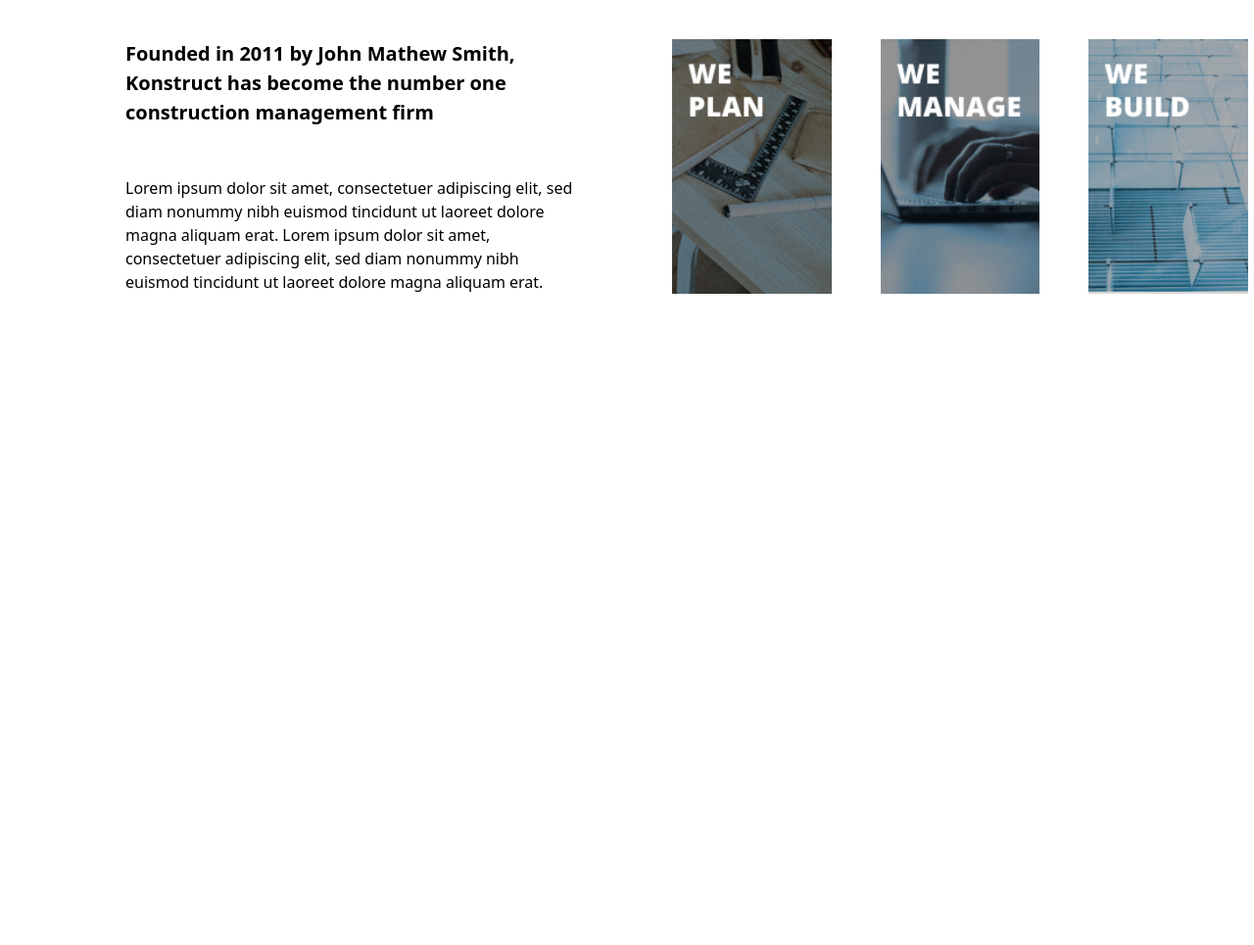
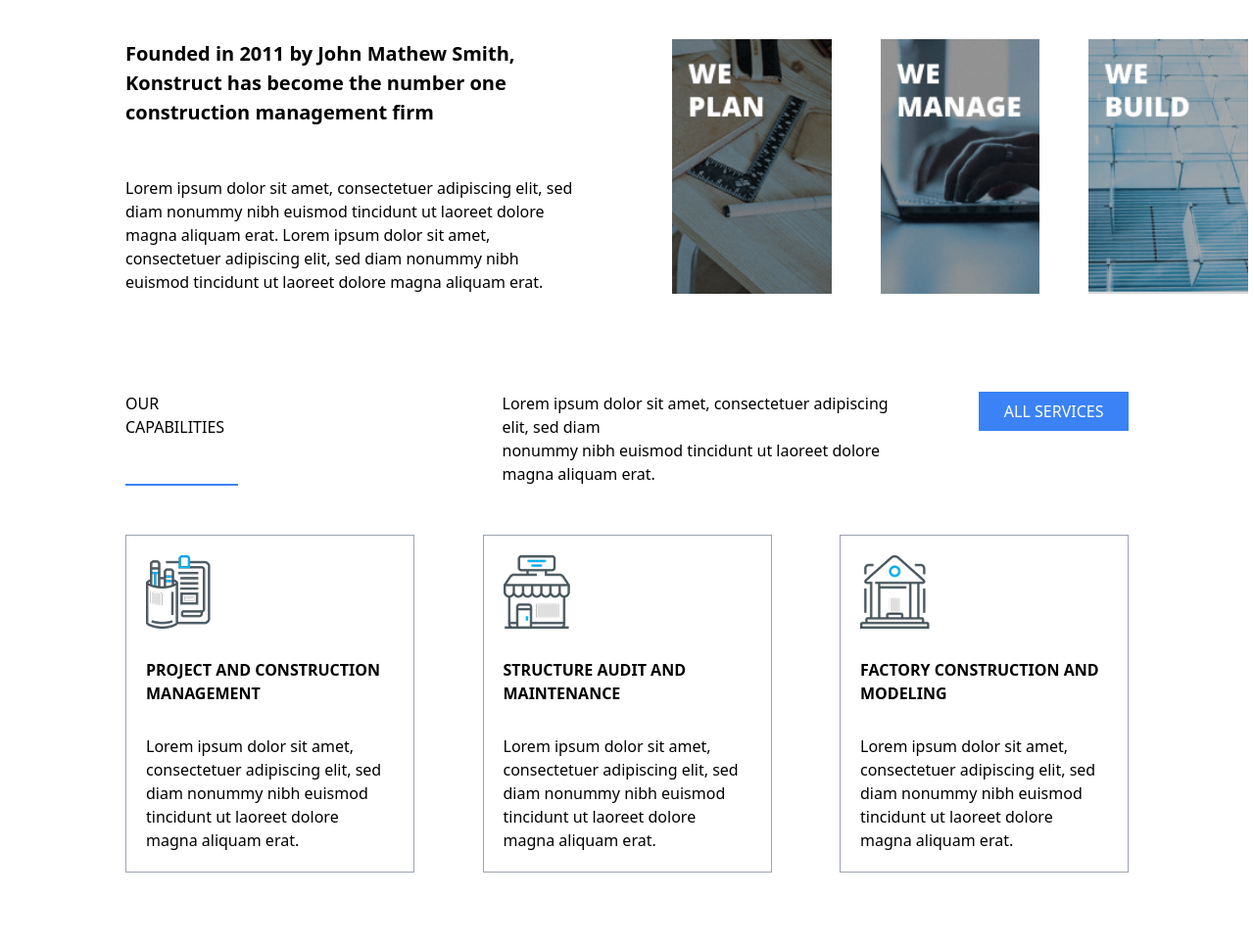
Before and after one commit to Wohidjon/github-home-work-2, a website: page src/index.html in a window 1280 px wide. Shown: the part 935-1900 px from the top of the page at 98% size. Before the commit the page ends 1235 px from the top, so only its background shows below. Drawn offline with Linux system fonts and the light colour scheme.

Commit message:
section 2 and section 3

```diff
--- a/src/index.html
+++ b/src/index.html
@@ -8,7 +8,7 @@
     <link rel="stylesheet" href="./input.css">
 </head>
 <body>
-    <header class="h-[769px] w-[1530px]">
+    <header class="h-[769px] w-[1510px]">
         <div class="flex justify-center py-[30px]"><img src="./projeco-logo.png" alt=""></div>
         <div class="text-center">
             <h1 class="text-[50px] text-white pt-[250px]">PARTNER WITH KONSTUCT</h1>
@@ -29,7 +29,7 @@
         </nav>
     </div>
     <section class="w-[80%] m-auto">
-        <h1 class="text-[20px] text-center border-b-2 border-blue-500 mb-[50px]">OUR STORY</h1>
+        <div class="w-[150px] m-auto"><h1 class="text-[20px] text-center border-b-2 border-blue-500 mb-[50px]">OUR STORY</h1></div>
         <div class="flex gap-[100px]">
             <div class="w-[50%]">
                 <h1 class="text-[20px] font-semibold pb-[50px]">Founded in 2011 by John Mathew Smith, Konstruct has become the number one construction management firm</h1>
@@ -42,5 +42,32 @@
             </div>
         </div>
     </section>
+    <section class="w-[80%] m-auto py-[50px]">
+        <div class="flex gap-[70px] py-[50px]">
+            <h1 class="border-b-[2px] border-blue-500 w-[150px] mr-[200px]">OUR CAPABILITIES </h1>
+            <p>Lorem ipsum dolor sit amet, consectetuer adipiscing elit, sed diam <br> nonummy nibh euismod tincidunt ut laoreet dolore magna aliquam erat.</p>
+            <button class="bg-blue-500 text-white w-[200px] h-[40px]">ALL SERVICES</button>
+        </div>
+        <div class="flex justify-between">
+            <div class="border-[1px] border-gray-400 p-[20px] w-[295px]">
+                <img src="./Bitmap.png" alt="">
+                <h1 class="py-[30px] font-semibold">PROJECT AND CONSTRUCTION MANAGEMENT</h1>
+                <p>Lorem ipsum dolor sit amet, consectetuer adipiscing elit, sed diam nonummy nibh euismod tincidunt ut laoreet dolore magna aliquam erat.</p>
+            </div>
+            <div class="border-[1px] border-gray-400 p-[20px] w-[295px]">
+                <img src="./Bitmap (1).png" alt="">
+                <h1 class="py-[30px] font-semibold">STRUCTURE AUDIT AND MAINTENANCE</h1>
+                <p>Lorem ipsum dolor sit amet, consectetuer adipiscing elit, sed diam nonummy nibh euismod tincidunt ut laoreet dolore magna aliquam erat.</p>
+            </div>
+            <div class="border-[1px] border-gray-400 p-[20px] w-[295px]">
+                <img src="./Bitmap (2).png" alt="">
+                <h1 class="py-[30px] font-semibold">FACTORY CONSTRUCTION AND MODELING</h1>
+                <p>Lorem ipsum dolor sit amet, consectetuer adipiscing elit, sed diam nonummy nibh euismod tincidunt ut laoreet dolore magna aliquam erat.</p>
+            </div>
+        </div>
+    </section>
+    <div>
+        <img class="w-[1520px]" src="./get-in-touch.png" alt="">
+    </div>
 </body>
 </html>
```
Also changed, not shown: src/Bitmap (1).png (added), src/Bitmap (2).png (added), src/Bitmap.png (added), src/get-in-touch.png (added), src/output.css.
